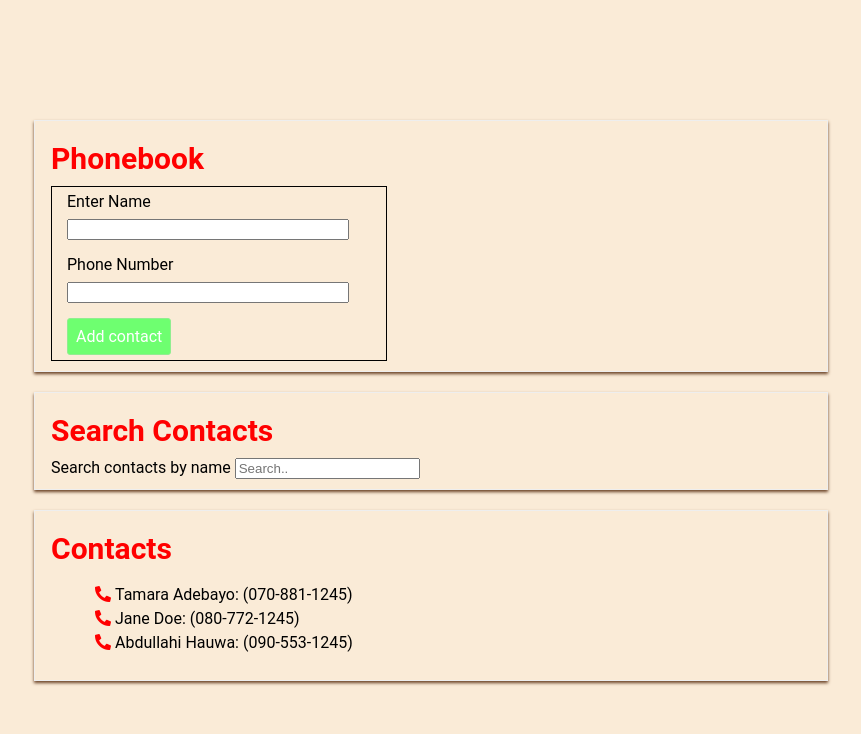
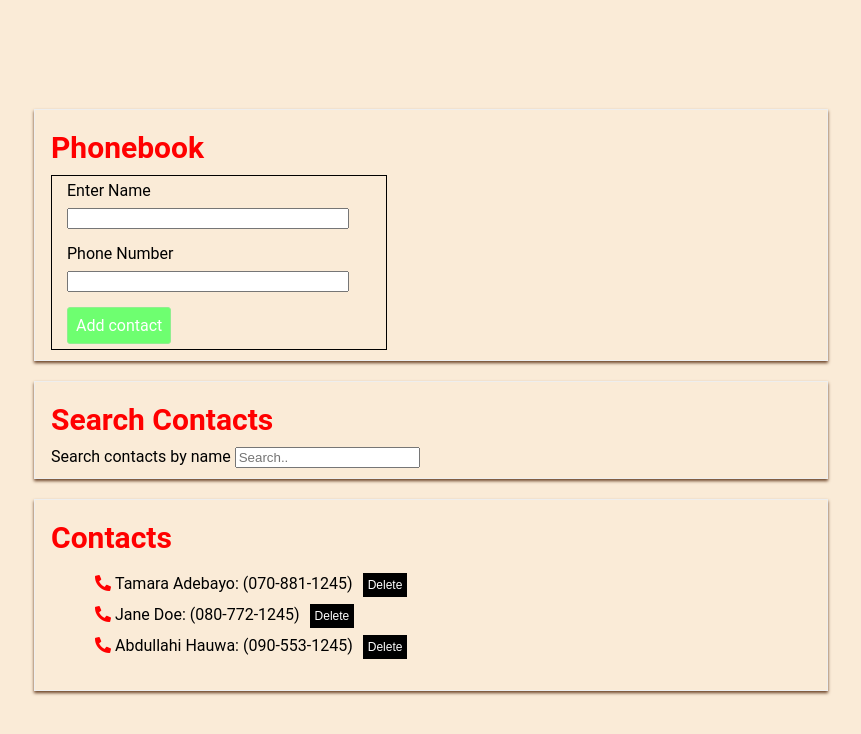
Before and after one commit to Jibril14/Phonebook-react-redux-toolkit-, a React (Create React App) app: page / in a window 1280 px wide. Shown: the top 734 px of the page, without its empty margins (209-1070 px from the left). Built offline with nearby package versions, Linux system fonts and the light colour scheme.

Commit message:
Add Delete Contact Functionality

```diff
--- a/src/App.js
+++ b/src/App.js
@@ -46,6 +46,14 @@ class App extends Component {
         return filteredContacts;
     };
 
+    deleteContactHandler = (key) => {
+        this.setState({
+            contacts: this.state.contacts.filter(
+                (contact) => contact.id !== key
+            )
+        });
+    };
+
     render() {
         let AddStateInputToContact;
         if (this.state.name || this.state.number !== "") {
@@ -80,7 +88,10 @@ class App extends Component {
                     <Filter Changed={this.searchInputHandler} />
                 </Section>
                 <Section title="Contacts">
-                    <Contacts contacts={this.filteredSearchContacts()} />
+                    <Contacts
+                        contacts={this.filteredSearchContacts()}
+                        Clicked={this.deleteContactHandler}
+                    />
                 </Section>
             </>
         );
--- a/src/components/Contacts.js
+++ b/src/components/Contacts.js
@@ -1,18 +1,22 @@
 import styled from "styled-components";
 import propsType from "prop-types";
+import { propTypes } from "react-bootstrap/esm/Image";
 
 function Contacts(props) {
     return (
         <ul>
             {props.contacts.map(({ id, name, number }) => {
                 return (
-                    <StyleUi key={id}>
+                    <Styleli key={id}>
                         <i
                             className="fas fa-phone-alt"
                             style={{ color: "red", margin: "4px" }}
                         ></i>
                         {name}: ({number})
-                    </StyleUi>
+                        <BtnDelete onClick={() => props.Clicked(id)}>
+                            Delete
+                        </BtnDelete>
+                    </Styleli>
                 );
             })}
         </ul>
@@ -22,9 +26,24 @@ function Contacts(props) {
 export default Contacts;
 
 Contacts.propsType = {
-    contacts: propsType.array
+    contacts: propsType.array,
+    Clicked: propTypes.func
 };
 
-const StyleUi = styled.li`
+const Styleli = styled.li`
     list-style-type: none;
 `;
+
+const BtnDelete = styled.button`
+    padding: 4px;
+    font-size: 12px;
+    margin-left: 10px;
+    margin-bottom: 5px;
+    background-color: #000;
+    color: #fff;
+    border: 1px solid #000;
+    &:hover {
+        background-color: #9e0508;
+        color: #fff;
+    }
+`;
```
